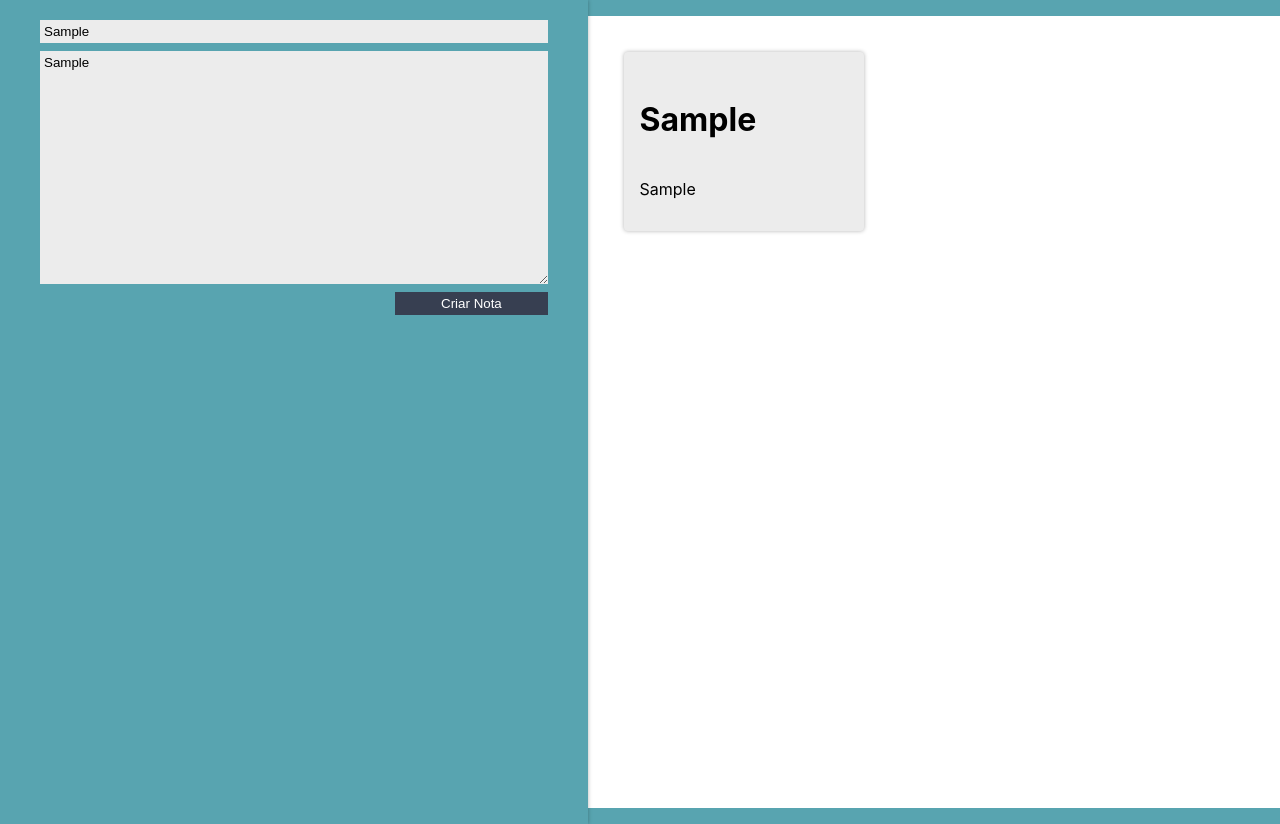
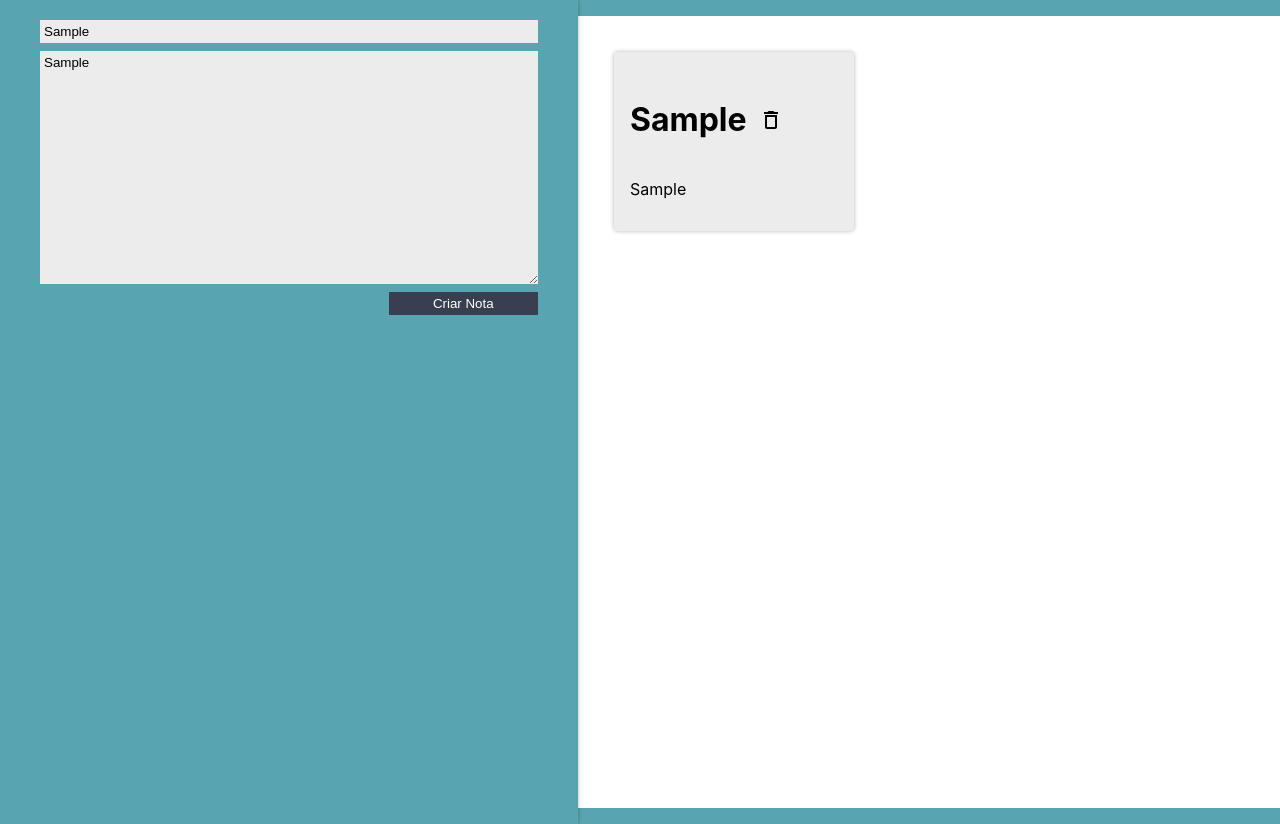
Before and after one commit to kirestein/ceep, a React (Create React App) app: page / in a window 1280 px wide. Both pictures are taken after typing "Sample", "Sample" into the empty fields and a click on the button "Criar Nota". Built offline with nearby package versions, Linux system fonts and the light colour scheme.

Commit message:
Colocando a lixeira para deletar as notas.

```diff
--- a/src/components/CadNotas/CardNota.jsx
+++ b/src/components/CadNotas/CardNota.jsx
@@ -1,11 +1,13 @@
 import React, { Component } from "react";
 import "./estilo.css";
+import deleteSVG from "../../assets/Imagens/delete.svg";
 class CardNota extends Component {
   render() {
     return (
       <section className="card-nota">
         <header className="card-nota_cabecalho">
           <h3 className="card-nota_titulo">{this.props.titulo}</h3>
+          <img src={deleteSVG} />
         </header>
         <p className="card-nota_texto">{this.props.texto}</p>
       </section>
```
Also changed, not shown: src/assets/Imagens/delete.svg (added).
